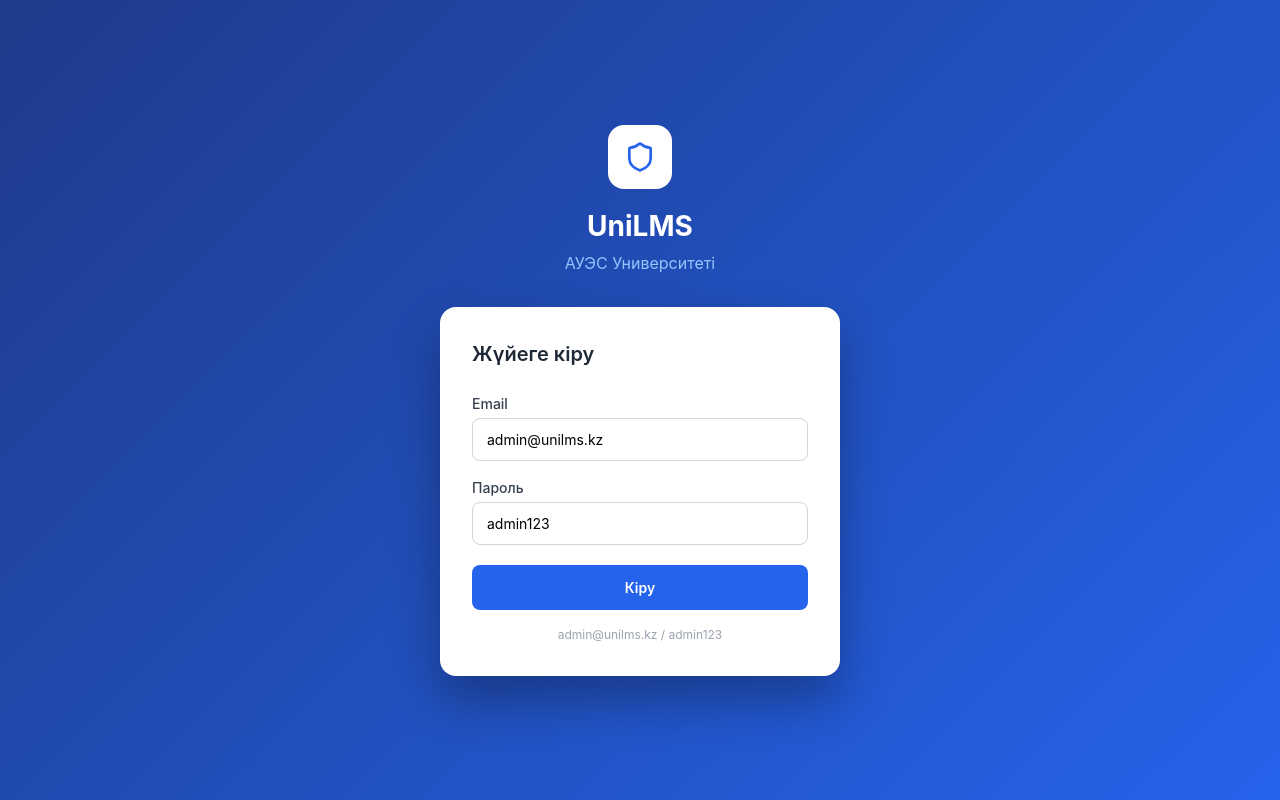
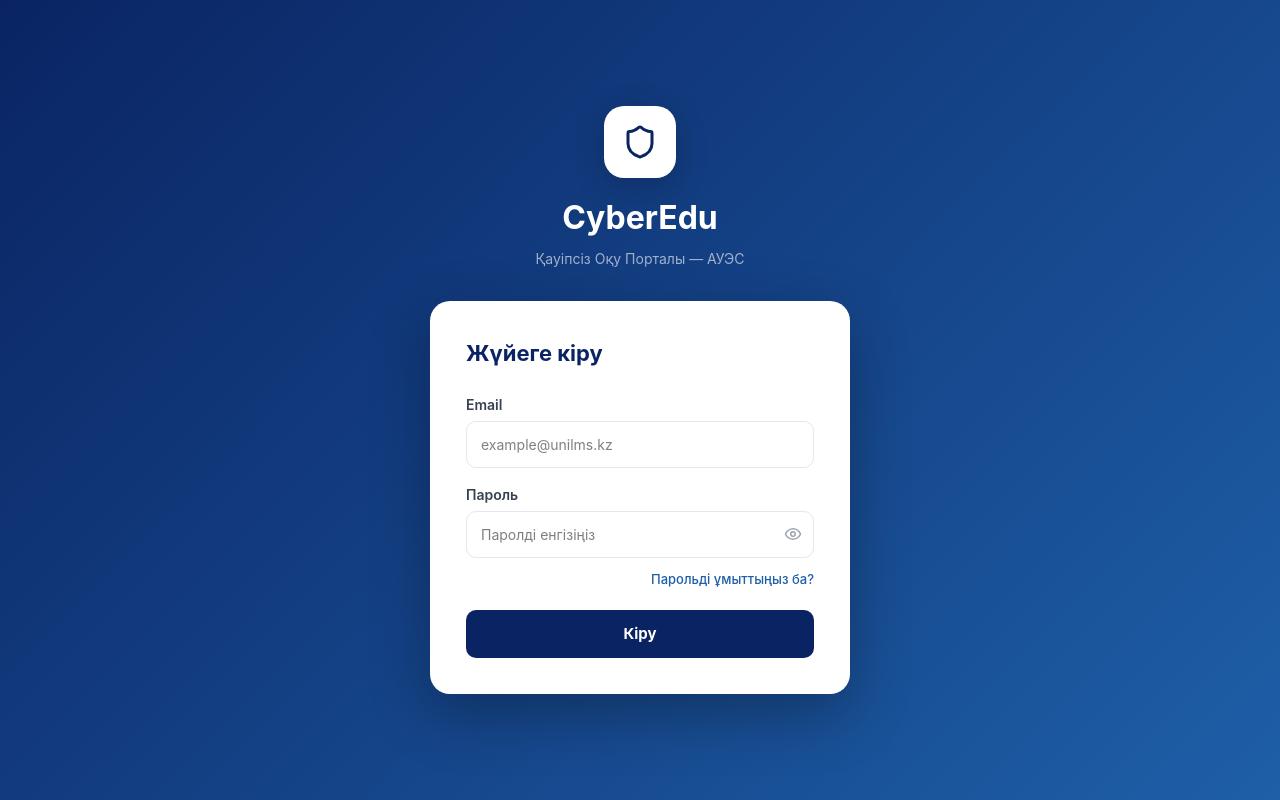
Before and after one commit to ULA-ALA/cyberedu, a React app in the folder frontend/: page /login in a window 1280 px wide. Built offline with nearby package versions, Linux system fonts and the light colour scheme; the HTML template or start-up script is replaced by a standard one.

Commit message:
improve login page

```diff
--- a/frontend/src/pages/LoginPage.jsx
+++ b/frontend/src/pages/LoginPage.jsx
@@ -1,64 +1,124 @@
 import { useState, useRef } from 'react'
 import { useNavigate } from 'react-router-dom'
 import { useAuth } from '../context/AuthContext'
-import { Shield } from 'lucide-react'
+import { Shield, Eye, EyeOff } from 'lucide-react'
 
 export default function LoginPage() {
+  const [email, setEmail] = useState('')
+  const [password, setPassword] = useState('')
+  const [showPass, setShowPass] = useState(false)
   const [error, setError] = useState('')
   const [loading, setLoading] = useState(false)
-  const emailRef = useRef()
-  const passwordRef = useRef()
+  const [forgotSent, setForgotSent] = useState(false)
   const { login } = useAuth()
   const navigate = useNavigate()
 
   const handleLogin = async () => {
-    const email = emailRef.current.value
-    const password = passwordRef.current.value
+    if (!email || !password) {
+      setError('Email және пароль енгізіңіз')
+      return
+    }
     setLoading(true)
     setError('')
     try {
       await login(email, password)
       navigate('/dashboard', { replace: true })
-    } catch (e) {
-      console.error(e)
-      setError('Email немесе пароль дурыс емес')
+    } catch {
+      setError('Email немесе пароль дұрыс емес')
     } finally {
       setLoading(false)
     }
   }
 
+  const handleForgot = () => {
+    if (!email) {
+      setError('Алдымен email енгізіңіз')
+      return
+    }
+    setForgotSent(true)
+    setError('')
+  }
+
   return (
-    <div style={{minHeight:'100vh', background:'linear-gradient(135deg, #1e3a8a, #2563eb)', display:'flex', alignItems:'center', justifyContent:'center', padding:'16px'}}>
-      <div style={{width:'100%', maxWidth:'400px'}}>
+    <div style={{minHeight:'100vh', background:'linear-gradient(135deg, #0a2463, #1e5fa8)', display:'flex', alignItems:'center', justifyContent:'center', padding:'16px'}}>
+      <div style={{width:'100%', maxWidth:'420px'}}>
         <div style={{textAlign:'center', marginBottom:'32px'}}>
-          <div style={{display:'inline-flex', alignItems:'center', justifyContent:'center', width:'64px', height:'64px', background:'white', borderRadius:'16px', marginBottom:'16px'}}>
-            <Shield size={32} color="#2563eb" />
+          <div style={{display:'inline-flex', alignItems:'center', justifyContent:'center', width:'72px', height:'72px', background:'white', borderRadius:'20px', marginBottom:'16px', boxShadow:'0 8px 32px rgba(0,0,0,0.2)'}}>
+            <Shield size={36} color="#0a2463" />
           </div>
-          <h1 style={{color:'white', fontSize:'28px', fontWeight:'bold', margin:'0'}}>UniLMS</h1>
-          <p style={{color:'#93c5fd', marginTop:'4px'}}>АУЭС Университеті</p>
+          <h1 style={{color:'white', fontSize:'32px', fontWeight:'bold', margin:'0'}}>CyberEdu</h1>
+          <p style={{color:'rgba(255,255,255,0.6)', marginTop:'6px', fontSize:'14px'}}>Қауіпсіз Оқу Порталы — АУЭС</p>
         </div>
-        <div style={{background:'white', borderRadius:'16px', padding:'32px', boxShadow:'0 25px 50px rgba(0,0,0,0.3)'}}>
-          <h2 style={{fontSize:'20px', fontWeight:'600', marginBottom:'24px', color:'#1f2937'}}>Жүйеге кіру</h2>
+
+        <div style={{background:'white', borderRadius:'20px', padding:'36px', boxShadow:'0 20px 60px rgba(0,0,0,0.3)'}}>
+          <h2 style={{fontSize:'22px', fontWeight:'700', marginBottom:'24px', color:'#0a2463', margin:'0 0 24px 0'}}>Жүйеге кіру</h2>
+
           {error && (
-            <div style={{background:'#fef2f2', border:'1px solid #fecaca', color:'#dc2626', padding:'12px', borderRadius:'8px', marginBottom:'16px', fontSize:'14px'}}>
+            <div style={{background:'#fef2f2', border:'1px solid #fecaca', color:'#dc2626', padding:'12px 16px', borderRadius:'10px', marginBottom:'16px', fontSize:'14px'}}>
               {error}
             </div>
           )}
+
+          {forgotSent && (
+            <div style={{background:'#f0fdf4', border:'1px solid #bbf7d0', color:'#16a34a', padding:'12px 16px', borderRadius:'10px', marginBottom:'16px', fontSize:'14px'}}>
+              ✅ Нұсқаулар {email} адресіне жіберілді
+            </div>
+          )}
+
           <div style={{marginBottom:'16px'}}>
-            <label style={{display:'block', fontSize:'14px', fontWeight:'500', color:'#374151', marginBottom:'4px'}}>Email</label>
-            <input ref={emailRef} type="text" defaultValue="admin@unilms.kz"
-              style={{width:'100%', padding:'10px 14px', border:'1px solid #d1d5db', borderRadius:'8px', fontSize:'14px', boxSizing:'border-box'}}/>
+            <label style={{display:'block', fontSize:'14px', fontWeight:'600', color:'#374151', marginBottom:'6px'}}>Email</label>
+            <input
+              type="email"
+              value={email}
+              onChange={e => setEmail(e.target.value)}
+              placeholder="example@unilms.kz"
+              onKeyDown={e => e.key === 'Enter' && handleLogin()}
+              style={{width:'100%', padding:'12px 14px', border:'1.5px solid #e5e7eb', borderRadius:'10px', fontSize:'14px', boxSizing:'border-box', outline:'none', transition:'border-color 0.2s'}}
+              onFocus={e => e.target.style.borderColor = '#0a2463'}
+              onBlur={e => e.target.style.borderColor = '#e5e7eb'}
+            />
           </div>
-          <div style={{marginBottom:'20px'}}>
-            <label style={{display:'block', fontSize:'14px', fontWeight:'500', color:'#374151', marginBottom:'4px'}}>Пароль</label>
-            <input ref={passwordRef} type="text" defaultValue="admin123"
-              style={{width:'100%', padding:'10px 14px', border:'1px solid #d1d5db', borderRadius:'8px', fontSize:'14px', boxSizing:'border-box'}}/>
+
+          <div style={{marginBottom:'8px'}}>
+            <label style={{display:'block', fontSize:'14px', fontWeight:'600', color:'#374151', marginBottom:'6px'}}>Пароль</label>
+            <div style={{position:'relative'}}>
+              <input
+                type={showPass ? 'text' : 'password'}
+                value={password}
+                onChange={e => setPassword(e.target.value)}
+                placeholder="Паролді енгізіңіз"
+                onKeyDown={e => e.key === 'Enter' && handleLogin()}
+                style={{width:'100%', padding:'12px 44px 12px 14px', border:'1.5px solid #e5e7eb', borderRadius:'10px', fontSize:'14px', boxSizing:'border-box', outline:'none'}}
+                onFocus={e => e.target.style.borderColor = '#0a2463'}
+                onBlur={e => e.target.style.borderColor = '#e5e7eb'}
+              />
+              <button
+                type="button"
+                onClick={() => setShowPass(!showPass)}
+                style={{position:'absolute', right:'12px', top:'50%', transform:'translateY(-50%)', background:'none', border:'none', cursor:'pointer', color:'#9ca3af', padding:'0'}}
+              >
+                {showPass ? <EyeOff size={18}/> : <Eye size={18}/>}
+              </button>
+            </div>
           </div>
-          <button onClick={handleLogin} disabled={loading}
-            style={{width:'100%', padding:'12px', background:'#2563eb', color:'white', border:'none', borderRadius:'8px', fontSize:'14px', fontWeight:'600', cursor:'pointer'}}>
+
+          <div style={{textAlign:'right', marginBottom:'20px'}}>
+            <button
+              type="button"
+              onClick={handleForgot}
+              style={{background:'none', border:'none', color:'#1e5fa8', fontSize:'13px', cursor:'pointer', fontWeight:'500'}}
+            >
+              Парольді ұмыттыңыз ба?
+            </button>
+          </div>
+
+          <button
+            onClick={handleLogin}
+            disabled={loading}
+            style={{width:'100%', padding:'13px', background: loading ? '#93c5fd' : '#0a2463', color:'white', border:'none', borderRadius:'10px', fontSize:'15px', fontWeight:'700', cursor: loading ? 'not-allowed' : 'pointer', transition:'background 0.2s'}}
+          >
             {loading ? 'Кіруде...' : 'Кіру'}
           </button>
-          <p style={{textAlign:'center', fontSize:'12px', color:'#9ca3af', marginTop:'16px'}}>admin@unilms.kz / admin123</p>
         </div>
       </div>
     </div>
```
